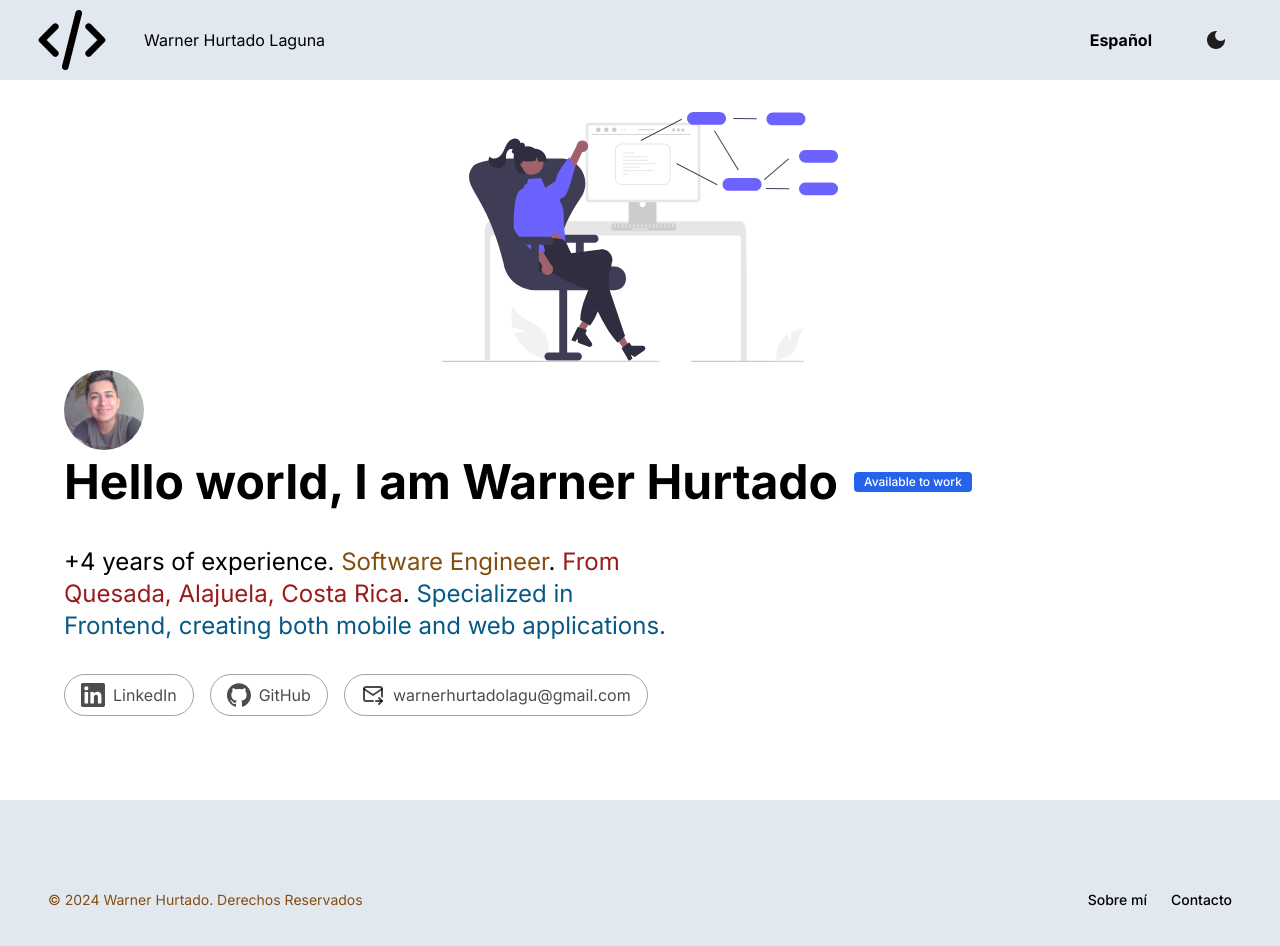
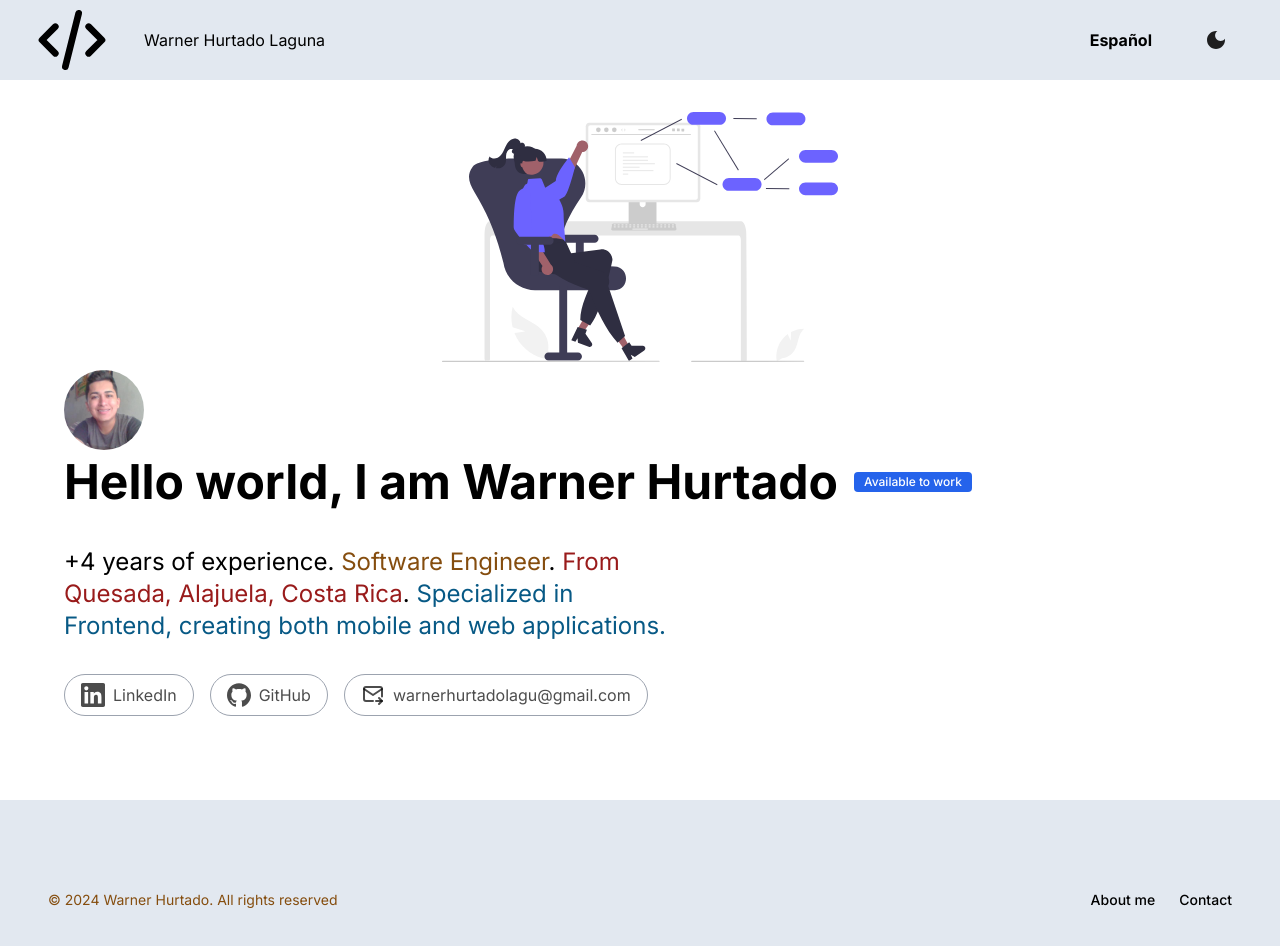
Before and after one commit to warnerHurtado/warner-hurtado-laguna, a Next.js app: page /en in a window 1280 px wide. Shown: the top 946 px of the page. Built offline with nearby package versions, Linux system fonts and the light colour scheme.

Commit message:
feat: adding translations to flooter

```diff
--- a/src/app/[lng]/components/About/ProfileInfo/index.tsx
+++ b/src/app/[lng]/components/About/ProfileInfo/index.tsx
@@ -8,8 +8,7 @@ import ButtonSocialPill from '../ButtonSocialPill'
 export const ProfileInfo: React.FC = () => {
     const t = useTranslations('Index')
 
-
-    return <div >
+    return <div>
         <div className='mt-5 lg:mt-2'>
             <Image
                 priority
@@ -45,7 +44,8 @@ export const ProfileInfo: React.FC = () => {
                 .
                 <span className="text-red-800 dark:text-red-200">
                     {t('location')}
-                </span>.
+                </span>
+                .
                 <span className="text-sky-800 dark:text-sky-200" >
                     {t('specialization')}
                 </span>
--- a/src/app/[lng]/components/Content/Footer/index.tsx
+++ b/src/app/[lng]/components/Content/Footer/index.tsx
@@ -1,4 +1,8 @@
+import { useTranslations } from 'next-intl'
+
 export const Footer: React.FC = () => {
+    const t = useTranslations('Footer')
+
     return (
         <footer className="dark:bg-slate-700 dark:text-white bg-slate-200">
             <div className="w-full mx-auto max-w-screen-xl p-4 md:flex md:items-center md:justify-between">
@@ -6,17 +10,17 @@ export const Footer: React.FC = () => {
                 <a href="#" className="hover:underline">
                         Warner Hurtado
                 </a>.
-                    Derechos Reservados
+                    {t('rights')}
                 </span>
                 <ul className="flex flex-wrap items-center mt-3 text-sm font-medium dark:text-white/90 sm:mt-0">
                     <li>
                         <a href="#" className="hover:underline me-4 md:me-6" >
-                            Sobre mí
+                            {t('aboutMe')}
                         </a>
                     </li>
                     <li>
                         <a href="#" className="hover:underline" >
-                            Contacto
+                            {t('contact')}
                         </a>
                     </li>
                 </ul>
--- a/src/app/[lng]/components/Content/ThemeSwicher/index.tsx
+++ b/src/app/[lng]/components/Content/ThemeSwicher/index.tsx
@@ -7,7 +7,6 @@ export const ThemeSwicher = () => {
   const [mounted, setMounted] = useState(false);
   const { theme, setTheme } = useTheme();
 
-  // useEffect only runs on the client, so now we can safely show the UI
   useEffect(() => {
     setMounted(true);
   }, []);
--- a/src/app/globals.css
+++ b/src/app/globals.css
@@ -5,7 +5,6 @@
 body {
   margin: 0;
 }
-
 
 .main-container {
   max-width: 1280px;
--- a/src/config/i18n/locales/en.json
+++ b/src/config/i18n/locales/en.json
@@ -6,6 +6,11 @@
       "position": "Software Engineer",
       "location": " From Quesada, Alajuela, Costa Rica",
       "specialization": " Specialized in Frontend, creating both mobile and web applications."
+    },
+    "Footer": {
+      "rights": " All rights reserved",
+      "aboutMe": "About me",
+      "contact": "Contact"
+    }
 
-    }
   }
--- a/src/config/i18n/locales/es.json
+++ b/src/config/i18n/locales/es.json
@@ -6,5 +6,11 @@
       "position": "Ingeniero en Software",
       "location": " De Quesada, Alajuela Costa Rica",
       "specialization": " Especializado en Frontend, creando aplicaciones tanto móbiles como web."
-    }
+    },
+    "Footer": {
+      "rights": " Todos los derechos reservados",
+      "aboutMe": "Sobre mí",
+      "contact": "Contacto"
+      }
+
 }
```
Also changed, not shown: public/icons/cr-flag-icon.png (added).
